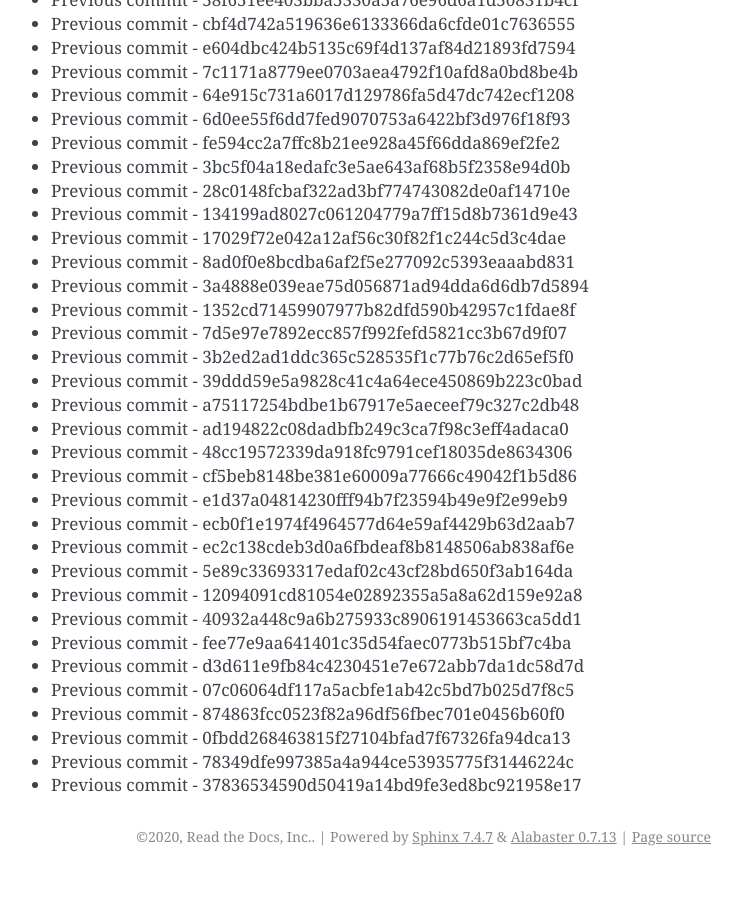
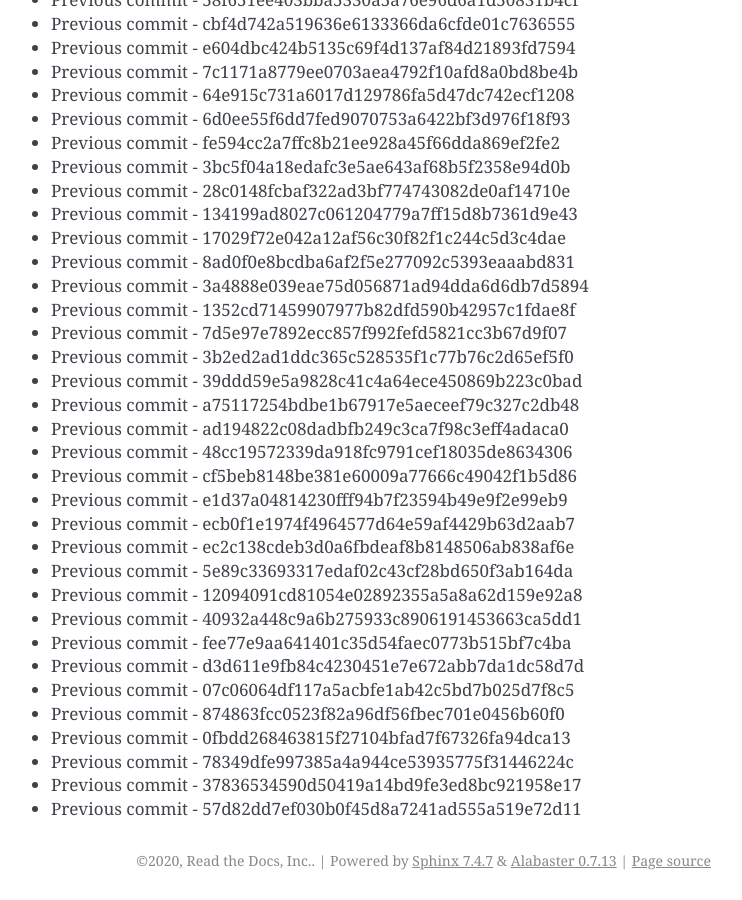
Before and after one commit to readthedocs/rtd-git-stresstest, a Sphinx documentation site: the page built from docs/updates.rst, in a window 1280 px wide and 900 px high, scrolled down 41586 px. Shown: the whole window, without its empty margins (399-1141 px from the left). Built offline with Sphinx 7.4.7, drawn with Linux system fonts in a browser that asks for light colours; before the commit the page ends 42462 px from its top, so only the background shows below that.

Commit message:
Generating commit from previous: 57d82dd7ef030b0f45d8a7241ad555a519e72d11

```diff
--- a/docs/updates.rst
+++ b/docs/updates.rst
@@ -1779,3 +1779,4 @@ It can be tested for any performance characteristics.
 * Previous commit - 0fbdd268463815f27104bfad7f67326fa94dca13
 * Previous commit - 78349dfe997385a4a944ce53935775f31446224c
 * Previous commit - 37836534590d50419a14bd9fe3ed8bc921958e17
+* Previous commit - 57d82dd7ef030b0f45d8a7241ad555a519e72d11
```
